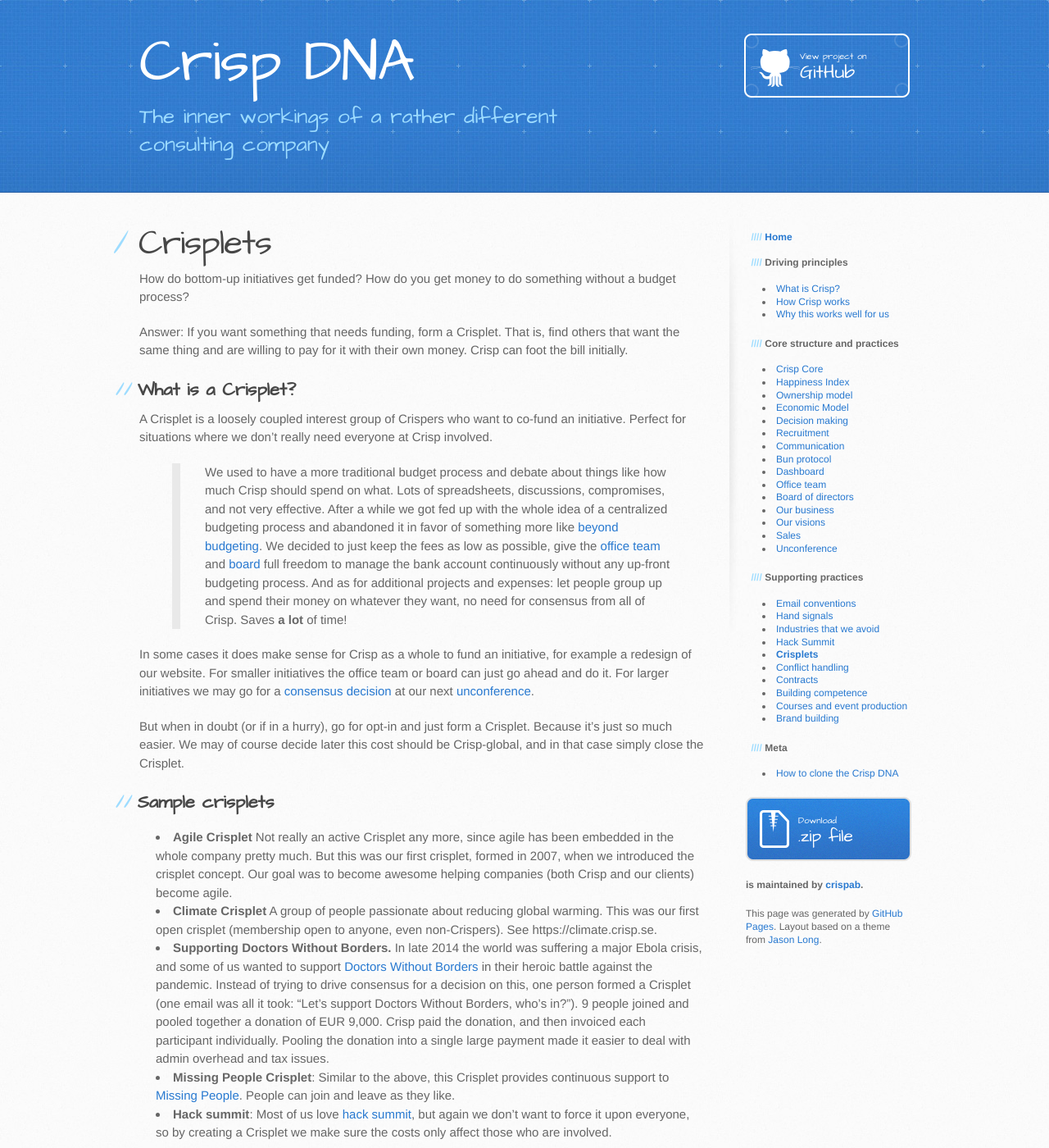
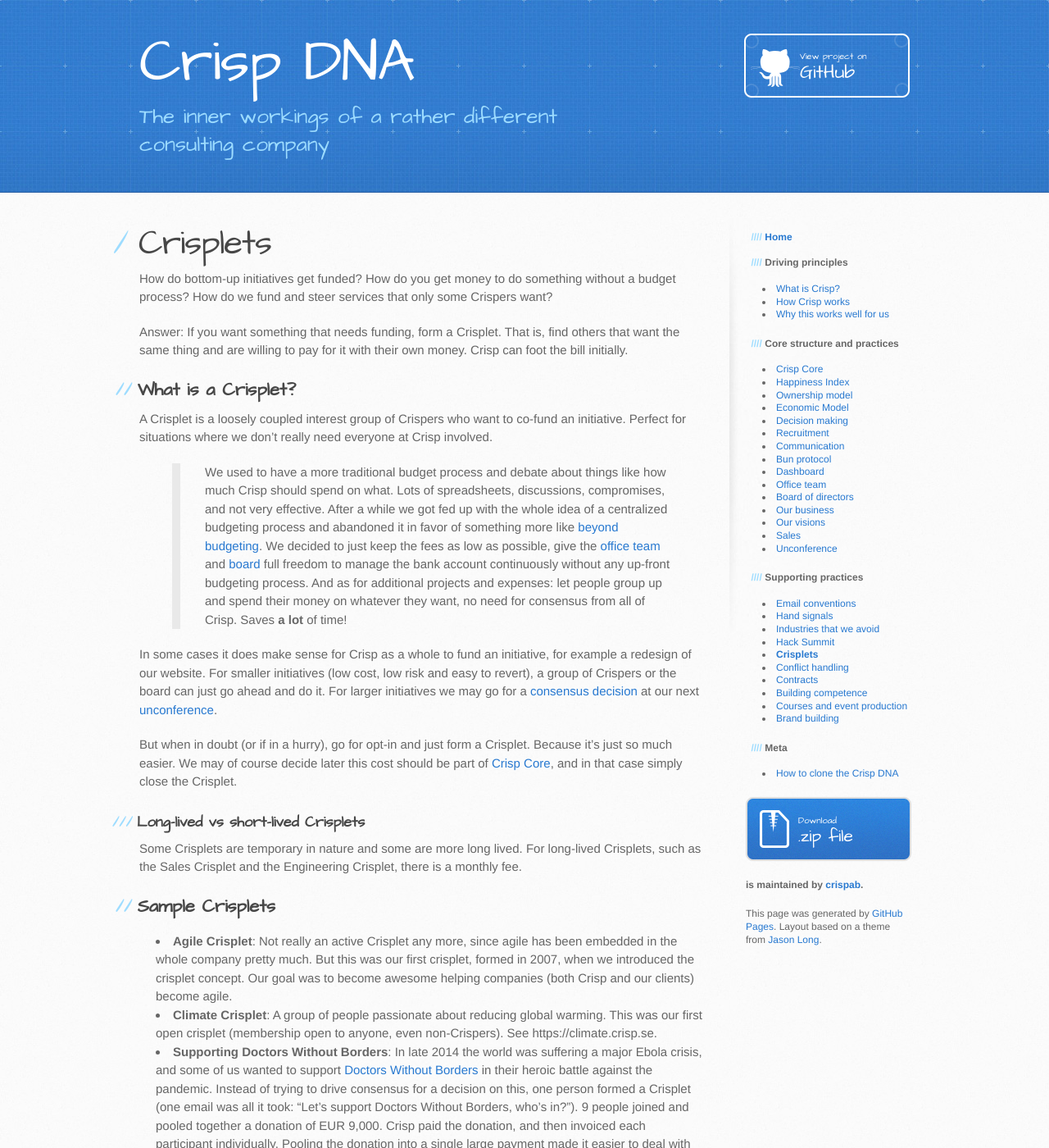
Before and after one commit to crispab/crisp-dna, a Jekyll site: the page built from _docs/crisplets.md, in a window 1280 px wide and 1400 px high. Shown: the whole window at 82% size. Built offline with Jekyll 4.4.1, drawn with Linux system fonts in a browser that asks for light colours; some of the changed text lies outside the part shown.

Commit message:
Crisp Core & Crisplets: Formatting mostly

```diff
--- a/_docs/crisplets.md
+++ b/_docs/crisplets.md
@@ -6,7 +6,9 @@ next_section: conflict-handling.html
 
 # Crisplets
 
-How do bottom-up initiatives get funded? How do you get money to do something without a budget process?
+How do bottom-up initiatives get funded?
+How do you get money to do something without a budget process?
+How do we fund and steer services that only some Crispers want?
 
 Answer: If you want something that needs funding, form a Crisplet. That is, find others that want the same thing and are willing to pay for it with their own money. Crisp can foot the bill initially.
 
@@ -16,17 +18,25 @@ A Crisplet is a loosely coupled interest group of Crispers who want to co-fund a
 
 > We used to have a more traditional budget process and debate about things like how much Crisp should spend on what. Lots of spreadsheets, discussions, compromises, and not very effective. After a while we got fed up with the whole idea of a centralized budgeting process and abandoned it in favor of something more like [beyond budgeting](https://www.slideshare.net/Lewitz/bjarte-bogsnes-about-beyond-budgeting-at-ale2011). We decided to just keep the fees as low as possible, give the [office team](office-team.html) and [board](board.html) full freedom to manage the bank account continuously without any up-front budgeting process. And as for additional projects and expenses: let people group up and spend their money on whatever they want, no need for consensus from all of Crisp. Saves **a lot** of time!
 
-In some cases it does make sense for Crisp as a whole to fund an initiative, for example a redesign of our website. For smaller initiatives the office team or board can just go ahead and do it. For larger initiatives we may go for a [consensus decision](decisions.html) at our next [unconference](unconference.html).
+In some cases it does make sense for Crisp as a whole to fund an initiative, for example a redesign of our website.
+For smaller initiatives (low cost, low risk and easy to revert), a group of Crispers or the board can just go ahead and do it.
+For larger initiatives we may go for a [consensus decision](decisions.html) at our next [unconference](unconference.html).
 
-But when in doubt (or if in a hurry), go for opt-in and just form a Crisplet. Because it's just so much easier. We may of course decide later this cost should be Crisp-global, and in that case simply close the Crisplet.
+But when in doubt (or if in a hurry), go for opt-in and just form a Crisplet. Because it's just so much easier. We may of course decide later this cost should be part of [Crisp Core](core.html), and in that case simply close the Crisplet.
 
-## Sample crisplets
+### Long-lived vs short-lived Crisplets
 
--   **Agile Crisplet** Not really an active Crisplet any more, since agile has been embedded in the whole company pretty much. But this was our first crisplet, formed in 2007, when we introduced the crisplet concept. Our goal was to become awesome helping companies (both Crisp and our clients) become agile.
--   **Climate Crisplet** A group of people passionate about reducing global warming. This was our first open crisplet (membership open to anyone, even non-Crispers). See https://climate.crisp.se.
--   **Supporting Doctors Without Borders.** In late 2014 the world was suffering a major Ebola crisis, and some of us wanted to support [Doctors Without Borders](https://www.msf.org) in their heroic battle against the pandemic. Instead of trying to drive consensus for a decision on this, one person formed a Crisplet (one email was all it took: "Let's support Doctors Without Borders, who's in?"). 9 people joined and pooled together a donation of EUR 9,000. Crisp paid the donation, and then invoiced each participant individually. Pooling the donation into a single large payment made it easier to deal with admin overhead and tax issues.
--   **Missing People Crisplet**: Similar to the above, this Crisplet provides continuous support to [Missing People](https://missingpeople.se). People can join and leave as they like.
--   **Hack summit**: Most of us love [hack summit](hack-summit.html), but again we don't want to force it upon everyone, so by creating a Crisplet we make sure the costs only affect those who are involved.
+Some Crisplets are temporary in nature and some are more long lived. For long-lived Crisplets, such as the Sales Crisplet and the Engineering Crisplet, there is a monthly fee.
+
+## Sample Crisplets
+
+- **Agile Crisplet**: Not really an active Crisplet any more, since agile has been embedded in the whole company pretty much. But this was our first crisplet, formed in 2007, when we introduced the crisplet concept. Our goal was to become awesome helping companies (both Crisp and our clients) become agile.
+- **Climate Crisplet**: A group of people passionate about reducing global warming. This was our first open crisplet (membership open to anyone, even non-Crispers). See https://climate.crisp.se.
+- **Supporting Doctors Without Borders**: In late 2014 the world was suffering a major Ebola crisis, and some of us wanted to support [Doctors Without Borders](https://www.msf.org) in their heroic battle against the pandemic. Instead of trying to drive consensus for a decision on this, one person formed a Crisplet (one email was all it took: "Let's support Doctors Without Borders, who's in?"). 9 people joined and pooled together a donation of EUR 9,000. Crisp paid the donation, and then invoiced each participant individually. Pooling the donation into a single large payment made it easier to deal with admin overhead and tax issues.
+- **Missing People Crisplet**: Similar to the above, this Crisplet provides continuous support to [Missing People](https://missingpeople.se). People can join and leave as they like.
+- **Hack summit**: Most of us love [hack summit](hack-summit.html), but again we don't want to force it upon everyone, so by creating a Crisplet we make sure the costs only affect those who are involved.
+- **Crisp Engineering**: All Crispers who love software engineering are members of this Crisplet.
+- **Sales Crisplet**: Since around 2020, we extracted our Sales function from our base services and made it into a Crisplet which Crispers could choose to join.
 
 # Benefits of forming a Crisplet
 
@@ -34,19 +44,19 @@ The main benefit to forming a Crisplet is that we reduce the need for centralize
 
 But why Crisplets at all? Can't people just "huddle up and do it"? True, but the Crisplet model offer some advantages:
 
--   **Transparency** - all Crisplets are listed (at least the long-lived ones)
--   **Engagement** - it is easier to get involved if you know what's going on
--   **Established form of collaboration** - the initiator and participants of a Crisplet know what it means.
--   **Economies of scale** - each Crisplet has a Crisplet Account that is administered by the [office team](office-team.html).
--   **Liquidity** - a Crisplet can spend money that it doesn't have (yet). For example, with our donation to Doctors Without Borders, Crisp paid the donation and **then** invoiced each participant. This works because Crisp has a cash buffer (although limited), and because we trust that each participant will pay their part when the time comes.
--   **Responsibility** - Crisplet Accounts only appear when there are actual *individuals* who are prepared to pay. This reduces the risk that Crisp as a whole spends money on stuff that isn't important, or that very few people care about.
+- **Transparency** - all Crisplets are listed (at least the long-lived ones)
+- **Engagement** - it is easier to get involved if you know what's going on
+- **Established form of collaboration** - the initiator and participants of a Crisplet know what it means.
+- **Economies of scale** - each Crisplet has a Crisplet Account that is administered by the [office team](office-team.html).
+- **Liquidity** - a Crisplet can spend money that it doesn't have (yet). For example, with our donation to Doctors Without Borders, Crisp paid the donation and **then** invoiced each participant. This works because Crisp has a cash buffer (although limited), and because we trust that each participant will pay their part when the time comes.
+- **Responsibility** - Crisplet Accounts only appear when there are actual *individuals* who are prepared to pay. This reduces the risk that Crisp as a whole spends money on stuff that isn't important, or that very few people care about.
 
 # What is required of a Crisplet
 
--   A wiki page describing the purpose of the Crisplet, how collaboration is done and who has joined
--   A link from the list of Crisplets to the wiki page describing the Crisplet
--   All Crisplets are open for any Crisper to join.
--   Every new Crisplet is announced via an [OBS-email](email-conventions.html).
+- A wiki page describing the purpose of the Crisplet, how collaboration is done and who has joined
+- A link from the list of Crisplets to the wiki page describing the Crisplet
+- All Crisplets are open for any Crisper to join.
+- Every new Crisplet is announced via an [OBS-email](email-conventions.html).
 
 # Sometimes Crisplets don't have to pay
 
@@ -54,8 +64,8 @@ Crisplets are expected to run at a loss (they are basically cost centers), so ea
 
 However, sometimes that doesn't happen. Sometimes Crisp will waive the debt. For example because:
 
--   The Crisplet ended up spending money that clearly was to the benefit of Crisp as a whole, so Crisp will foot the bill.
--   The costs were so low that it's not worth the administrative hassle of invoicing all participants.
+- The Crisplet ended up spending money that clearly was to the benefit of Crisp as a whole, so Crisp will foot the bill.
+- The costs were so low that it's not worth the administrative hassle of invoicing all participants.
 
 The second case is very important, because it basically gives the [office team](office-team.html) permission to avoid a bunch of micromanagement and administrative overhead. If 6 people get together to form a Crisplet and their costs end up being just SEK 4820 to buy a license for a tool, then we probably won't bother invoicing everyone. Think of it as our "yeah whatever" budget.
 
```
Also changed, not shown: _docs/core.md (+1 -1 lines).
